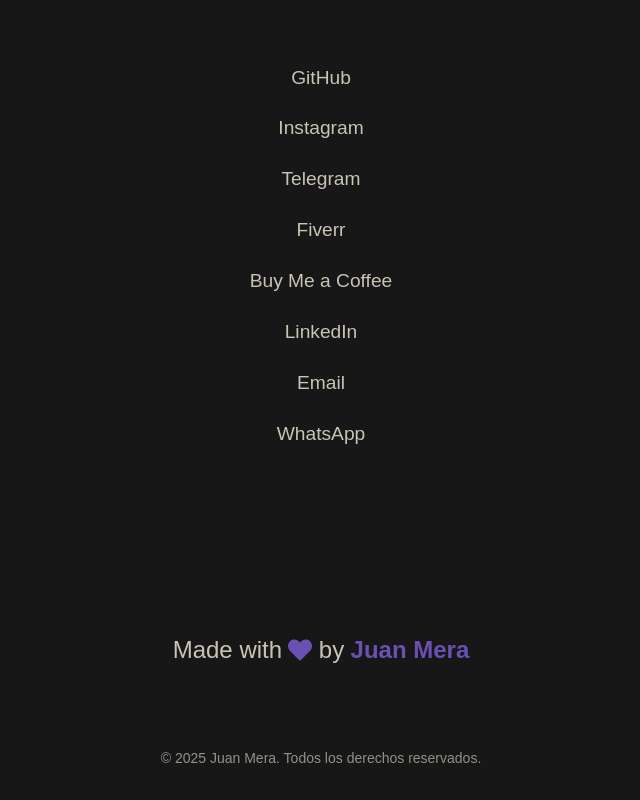
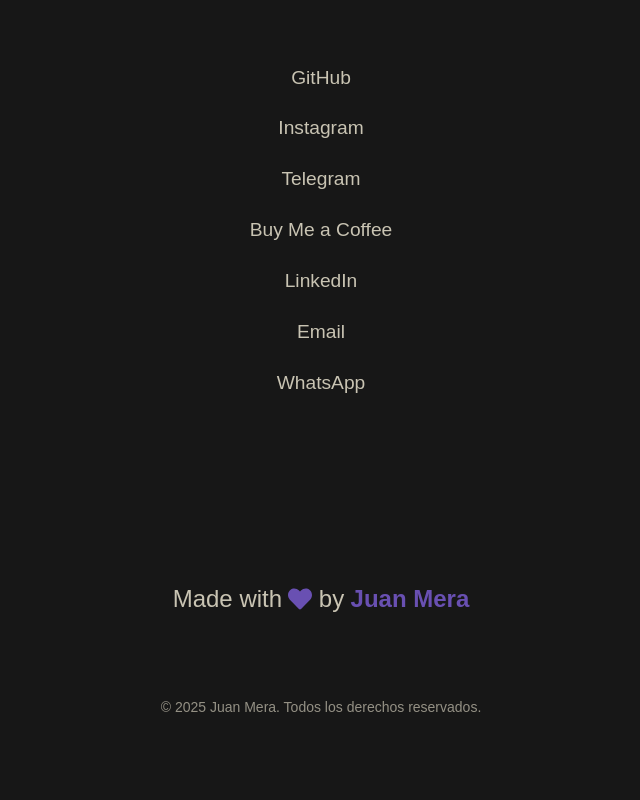
Before and after one commit to Juan1mera/Portfolio, a React (Vite) app: page /support in a window 1280 px wide. Shown: the part 1758-2558 px from the top of the page, without its empty margins (319-959 px from the left). After the commit the page ends 2507 px from the top, so only its background shows below. Built offline with nearby package versions, Linux system fonts and the light colour scheme; a web font is replaced by a local one.

Commit message:
chore: Eliminando a fivver

```diff
--- a/src/views/footer/Footer.tsx
+++ b/src/views/footer/Footer.tsx
@@ -24,11 +24,11 @@ const socialLinks: SocialLink[] = [
     label: "Telegram",
     text: "@Juan_Mera1",
   },
-  {
-    href: "https://www.fiverr.com/juanmera589",
-    label: "Fiverr",
-    text: "/juanmera589",
-  },
+  // {
+  //   href: "https://www.fiverr.com/juanmera589",
+  //   label: "Fiverr",
+  //   text: "/juanmera589",
+  // },
   {
     href: "https://www.buymeacoffee.com/meradev",
     label: "Buy Me a Coffee",
```
